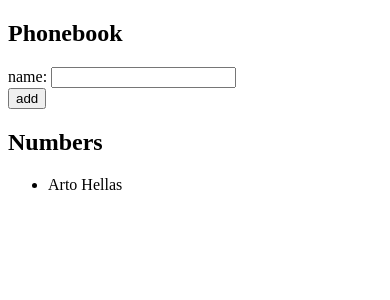
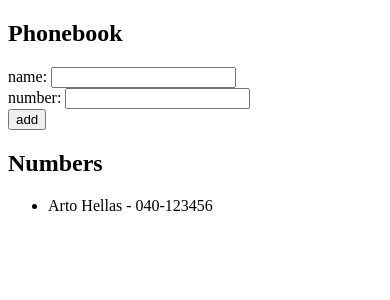
Before and after one commit to Ndkkqueenie/FullStackOpen, a React (Create React App) app in the folder part2/phonebook/: page / in a window 390 px wide. Shown: the top 300 px of the page. Built offline with nearby package versions, Linux system fonts and the light colour scheme.

Commit message:
phonebook step3 - allowing users to add phone numbers to the phone book

```diff
--- a/part2/phonebook/src/App.js
+++ b/part2/phonebook/src/App.js
@@ -1,29 +1,37 @@
 import React, { useState } from 'react';
 
 const App = () => {
-  const [persons, setPersons] = useState([{ name: 'Arto Hellas' }]);
+  const [persons, setPersons] = useState([{ name: 'Arto Hellas', number: '040-123456' }]);
   const [newName, setNewName] = useState('');
+  const [newNumber, setNewNumber] = useState('');
 
   const handleNameChange = (event) => {
     setNewName(event.target.value);
   };
 
+  const handleNumberChange = (event) => {
+    setNewNumber(event.target.value);
+  };
+
   const handleSubmit = (event) => {
     event.preventDefault();
 
-    if (newName.trim() === '') {
+    if (newName.trim() === '' || newNumber.trim() === '') {
       return;
     }
 
-    const isDuplicate = persons.some((person) => person.name === newName);
+    const isDuplicate = persons.some(
+      (person) => person.name === newName || person.number === newNumber
+    );
     if (isDuplicate) {
-      alert(`${newName} is already added to the phonebook.`);
+      alert(`${newName} or ${newNumber} is already added to the phonebook.`);
       return;
     }
 
-    const newPerson = { name: newName };
+    const newPerson = { name: newName, number: newNumber };
     setPersons([...persons, newPerson]);
     setNewName('');
+    setNewNumber('');
   };
 
 
@@ -35,13 +43,19 @@ const App = () => {
           name: <input type="text" value={newName} onChange={handleNameChange} />
         </div>
         <div>
+          number:{' '}
+          <input type="text" value={newNumber} onChange={handleNumberChange} />
+        </div>
+        <div>
           <button type="submit">add</button>
         </div>
       </form>
       <h2>Numbers</h2>
       <ul>
         {persons.map((person, index) => (
-          <li key={index}>{person.name}</li>
+          <li key={index}>
+            {person.name} - {person.number}
+          </li>
         ))}
       </ul>
     </div>
```
